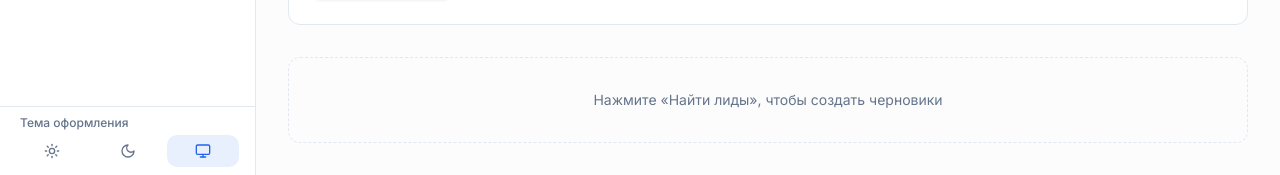
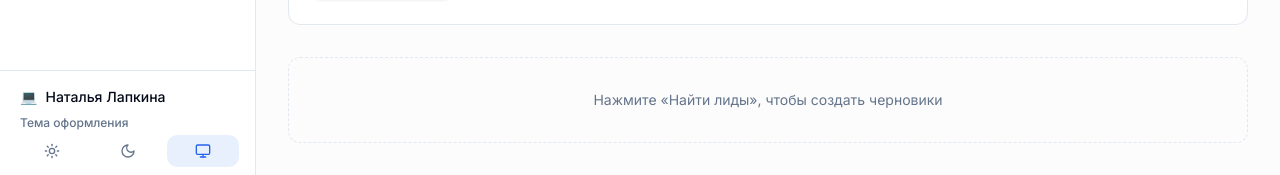
Before and after one commit to NataliaLapkina/AI-Lead-Hunter, a React (Vite) app: page /search/auto in a window 1280 px wide. Shown: the part 716-891 px from the top of the page. Built offline with nearby package versions, Linux system fonts and the light colour scheme.

Commit message:
Improve theme UX and sidebar theme indicator

```diff
--- a/src/components/layout/Sidebar.tsx
+++ b/src/components/layout/Sidebar.tsx
@@ -8,6 +8,10 @@ import {
   Target,
 } from 'lucide-react'
 import { ThemeModeSelect } from '@/components/theme/ThemeModeSelect'
+import { useTheme } from '@/features/theme/ThemeProvider'
+import { useSettingsStore } from '@/stores'
+import { THEME_MODE_EMOJI } from '@/lib/theme'
+import { getSenderDisplayName, DEFAULT_SENDER_PROFILE } from '@/lib/senderProfile'
 import { cn } from '@/lib/utils'
 import { ru } from '@/i18n/ru'
 
@@ -18,6 +22,31 @@ const navItems = [
   { to: '/analytics', icon: BarChart3, label: ru.nav.analytics },
   { to: '/settings', icon: Settings, label: ru.nav.settings },
 ]
+
+function SidebarUserRow() {
+  const { mode } = useTheme()
+  const profile = useSettingsStore((s) => s.settings?.profile)
+  const displayName = getSenderDisplayName(profile ?? DEFAULT_SENDER_PROFILE)
+
+  return (
+    <div className="flex items-center gap-2 px-3 py-2">
+      <span
+        className="text-sm leading-none"
+        aria-label={ru.settings.theme}
+        title={
+          mode === 'light'
+            ? ru.settings.themeLight
+            : mode === 'dark'
+              ? ru.settings.themeDark
+              : ru.settings.themeSystem
+        }
+      >
+        {THEME_MODE_EMOJI[mode]}
+      </span>
+      <p className="truncate text-sm font-medium">{displayName}</p>
+    </div>
+  )
+}
 
 export function Sidebar() {
   return (
@@ -52,6 +81,7 @@ export function Sidebar() {
         ))}
       </nav>
       <div className="border-t p-2">
+        <SidebarUserRow />
         <ThemeModeSelect variant="compact" />
       </div>
     </aside>
--- a/src/features/theme/ThemeProvider.tsx
+++ b/src/features/theme/ThemeProvider.tsx
@@ -1,4 +1,5 @@
 import { createContext, useCallback, useContext, useEffect, useMemo, useState } from 'react'
+import { toast } from 'sonner'
 import {
   applyTheme,
   initTheme,
@@ -8,6 +9,18 @@ import {
   type ThemeMode,
   writeStoredThemeMode,
 } from '@/lib/theme'
+import { ru } from '@/i18n/ru'
+
+function getThemeChangeToastMessage(mode: ThemeMode): string {
+  switch (mode) {
+    case 'light':
+      return ru.settings.themeLightEnabled
+    case 'dark':
+      return ru.settings.themeDarkEnabled
+    case 'system':
+      return ru.settings.themeSystemEnabled
+  }
+}
 
 interface ThemeContextValue {
   mode: ThemeMode
@@ -22,10 +35,13 @@ export function ThemeProvider({ children }: { children: React.ReactNode }) {
   const [resolvedTheme, setResolvedTheme] = useState<ResolvedTheme>(() => resolveTheme(mode))
 
   const setMode = useCallback((nextMode: ThemeMode) => {
+    if (nextMode === mode) return
+
     writeStoredThemeMode(nextMode)
     setModeState(nextMode)
     setResolvedTheme(applyTheme(nextMode))
-  }, [])
+    toast.success(getThemeChangeToastMessage(nextMode))
+  }, [mode])
 
   useEffect(() => {
     setResolvedTheme(applyTheme(mode))
@@ -36,7 +52,8 @@ export function ThemeProvider({ children }: { children: React.ReactNode }) {
 
     const media = window.matchMedia('(prefers-color-scheme: dark)')
     const handleChange = () => {
-      setResolvedTheme(applyTheme('system'))
+      const resolved = applyTheme('system')
+      setResolvedTheme(resolved)
     }
 
     media.addEventListener('change', handleChange)
--- a/src/i18n/ru.ts
+++ b/src/i18n/ru.ts
@@ -303,6 +303,9 @@ export const ru = {
     themeLight: 'Светлая',
     themeDark: 'Тёмная',
     themeSystem: 'Системная',
+    themeLightEnabled: 'Светлая тема включена',
+    themeDarkEnabled: 'Тёмная тема включена',
+    themeSystemEnabled: 'Используется системная тема',
     profile: 'Профиль',
     myContacts: 'Мои контакты',
     profileDescription: 'Ваши данные сохраняются локально и используются в AI-сообщениях и подписи',
--- a/src/lib/theme.ts
+++ b/src/lib/theme.ts
@@ -3,6 +3,12 @@ export type ThemeMode = 'light' | 'dark' | 'system'
 export type ResolvedTheme = 'light' | 'dark'
 
 export const THEME_STORAGE_KEY = 'alh_theme'
+
+export const THEME_MODE_EMOJI: Record<ThemeMode, string> = {
+  light: '☀️',
+  dark: '🌙',
+  system: '💻',
+}
 
 const VALID_MODES: ThemeMode[] = ['light', 'dark', 'system']
 
--- a/src/styles/globals.css
+++ b/src/styles/globals.css
@@ -53,8 +53,19 @@
   * {
     @apply border-border;
   }
+  html {
+    transition: background-color 200ms ease, color 200ms ease;
+  }
   body {
     @apply bg-background text-foreground font-sans antialiased;
+    transition: background-color 200ms ease, border-color 200ms ease, color 200ms ease;
+  }
+  *,
+  *::before,
+  *::after {
+    transition-property: background-color, border-color, color;
+    transition-duration: 200ms;
+    transition-timing-function: ease;
   }
 }
 
```
Also changed, not shown: 1 other file (tests, documents, lock files or other folders).
